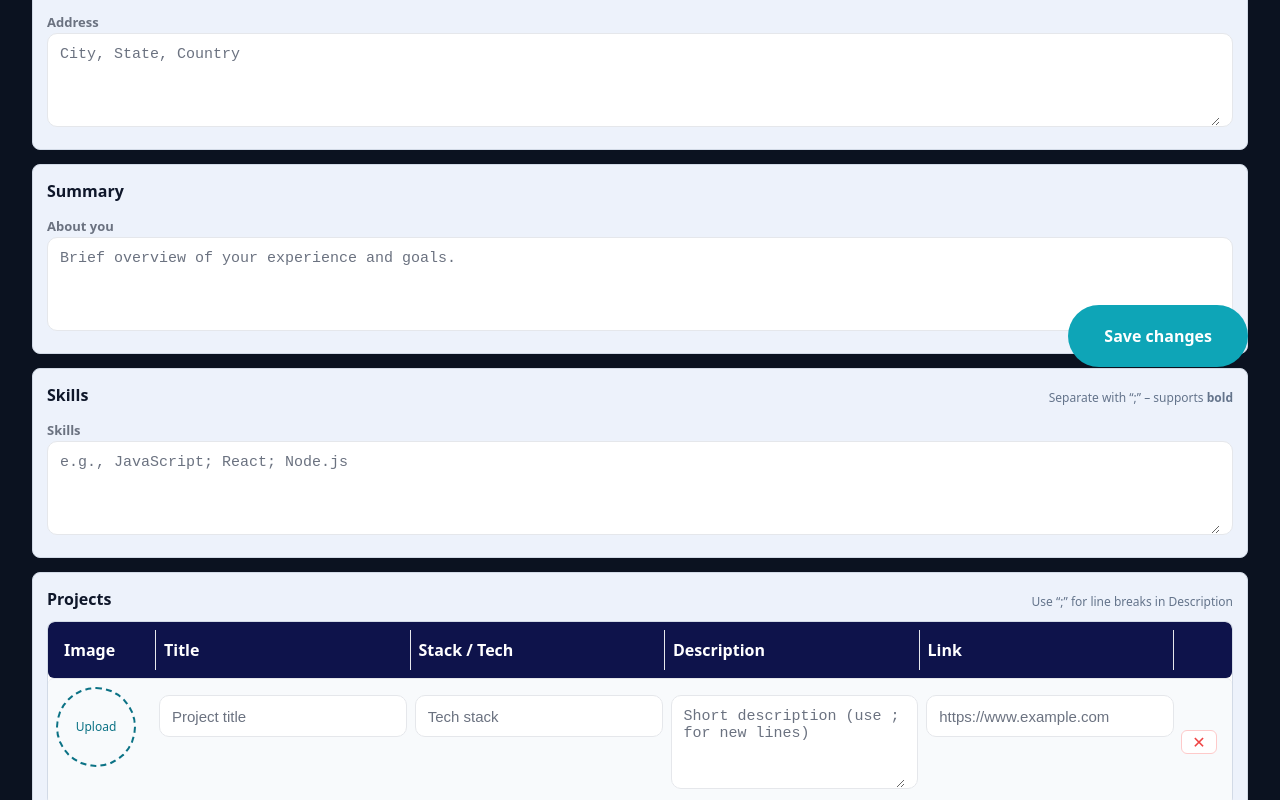
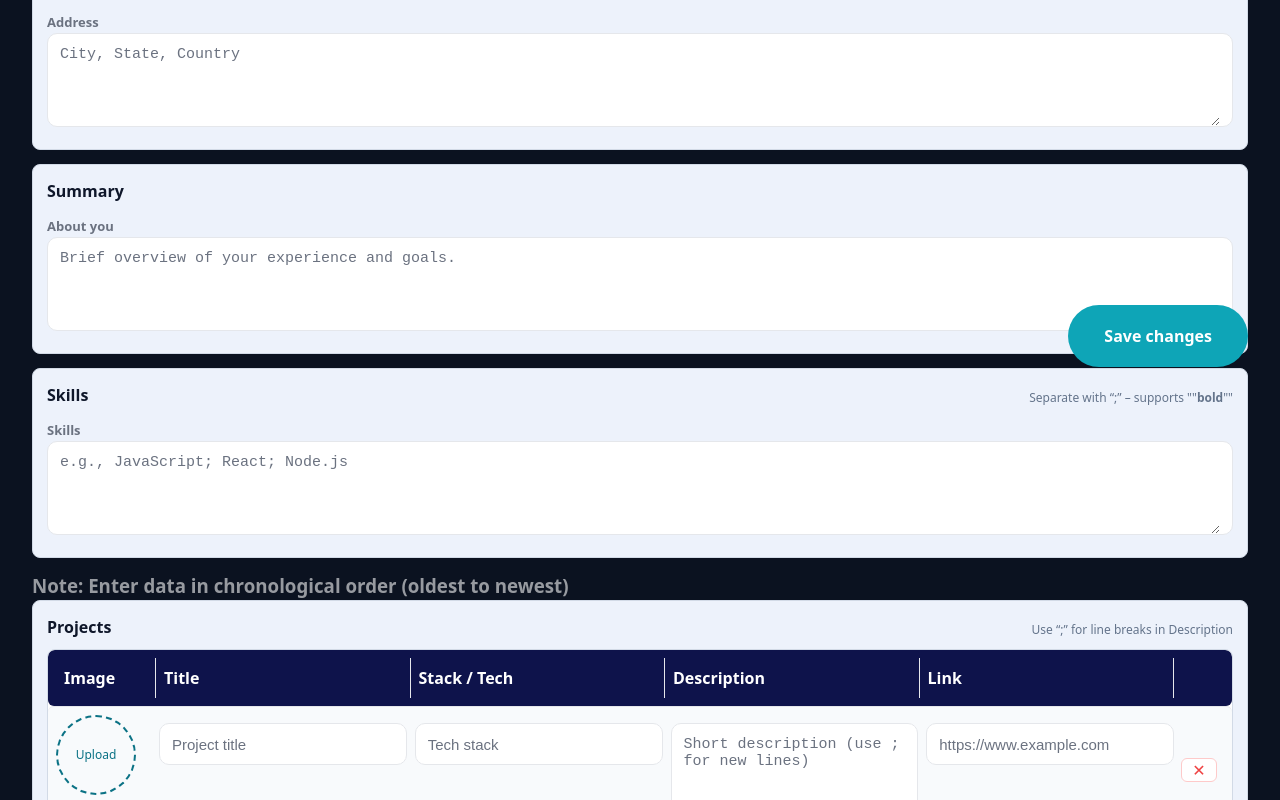
Before and after one commit to mohamedrifa/Portfolio-Admin, a React (Vite) app: page / in a window 1280 px wide. Shown: the part 423-1223 px from the top of the page. Built offline with nearby package versions, Linux system fonts and the light colour scheme; no server answers; the database is empty; sample sign-in values are in the browser's storage.

Commit message:
29/10/2025

```diff
--- a/src/components/Resume/ResumeForm.jsx
+++ b/src/components/Resume/ResumeForm.jsx
@@ -422,7 +422,7 @@ export default function ResumeForm() {
           />
         </Panel>
 
-        <Panel title="Skills" hint='Separate with “;” – supports <strong>bold</strong>'>
+        <Panel title="Skills" hint='Separate with “;” – supports ""<strong>bold</strong>""'>
           <InputField
             id="skills"
             label="Skills"
@@ -432,7 +432,7 @@ export default function ResumeForm() {
             multiline
           />
         </Panel>
-
+        <h3 style={{ color: "#ffffff93" }}>Note: Enter data in chronological order (oldest to newest)</h3>
         {/* ---------- Projects ---------- */}
         <Panel title="Projects" hint='Use “;” for line breaks in Description'>
           <TableLike
```
